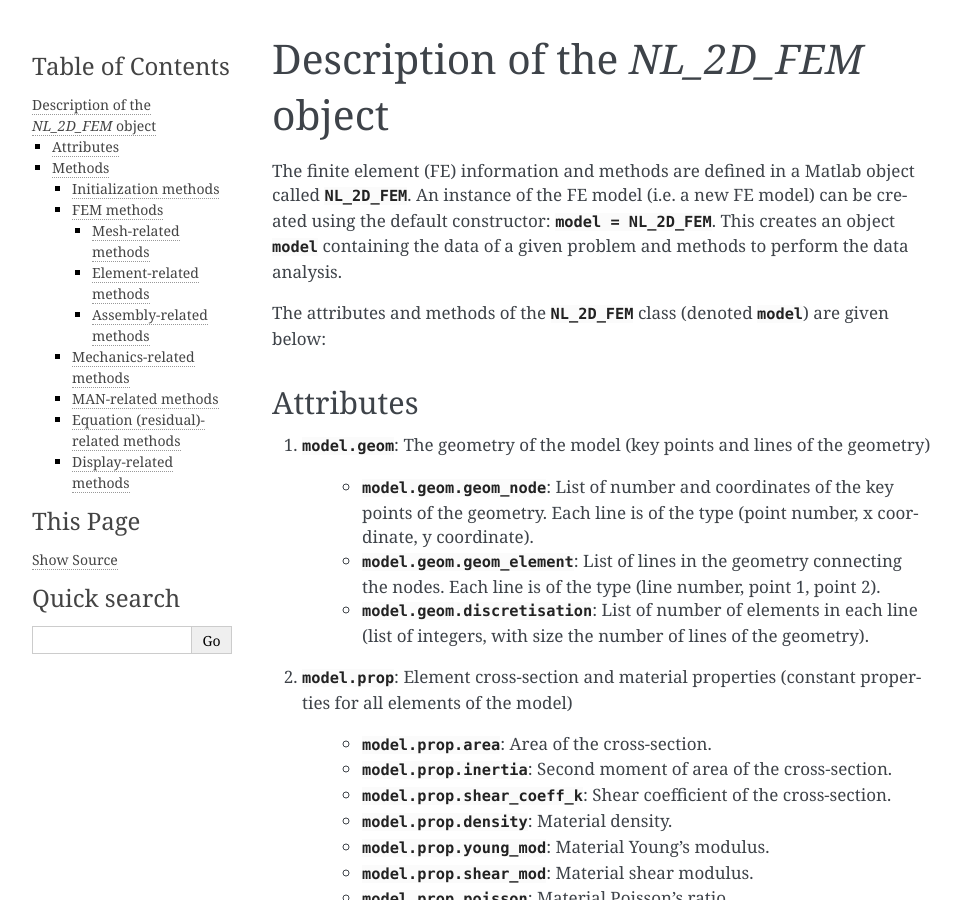
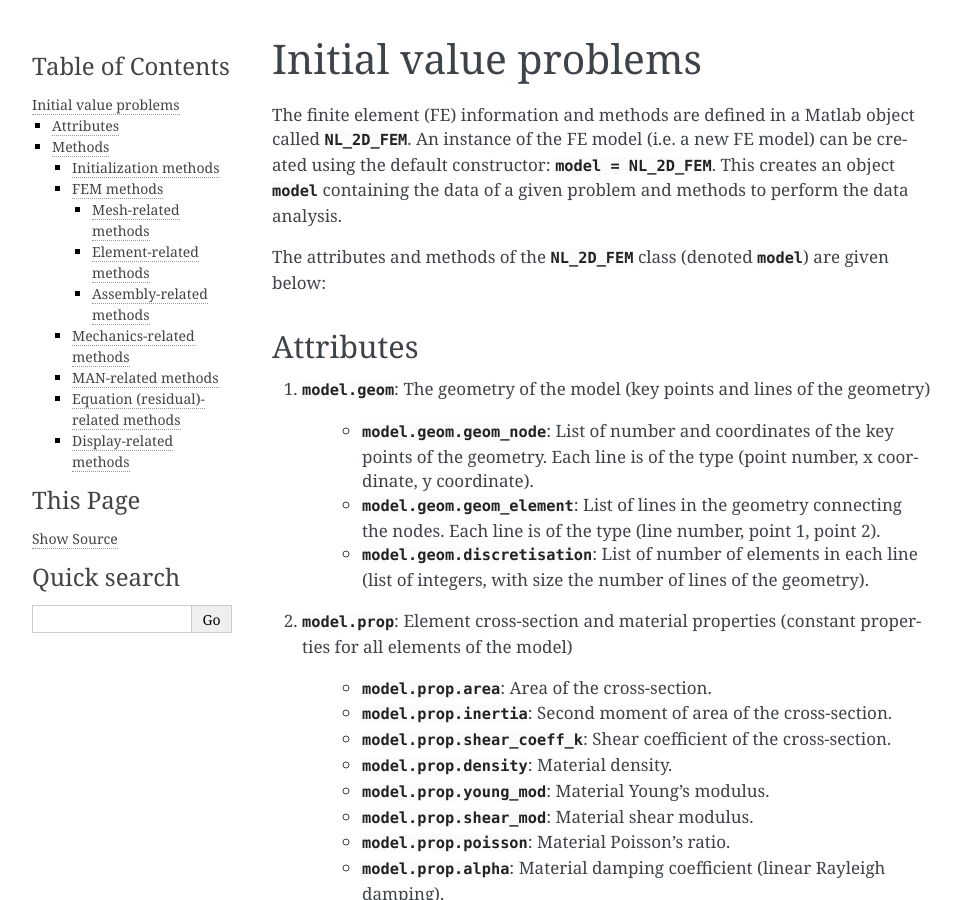
Before and after one commit to THREAD-3-2/NL_2D_FEM, a Sphinx documentation site: the page built from docs/object.rst, in a window 1280 px wide and 900 px high. Shown: the whole window, without its empty margins (148-1109 px from the left). Built offline with Sphinx 7.4.7, drawn with Linux system fonts in a browser that asks for light colours.

Commit message:
Update object.rst

```diff
--- a/docs/object.rst
+++ b/docs/object.rst
@@ -1,6 +1,6 @@
 .. _object:
 
-Description of the `NL_2D_FEM` object
+Initial value problems
 =====================================
 
 The finite element (FE) information and methods are defined in a Matlab object called :mod:`NL_2D_FEM`.
```
